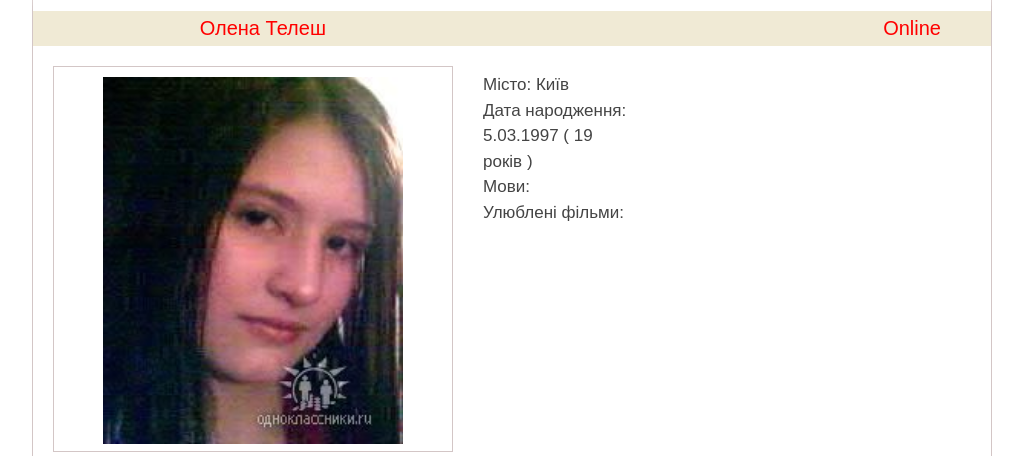
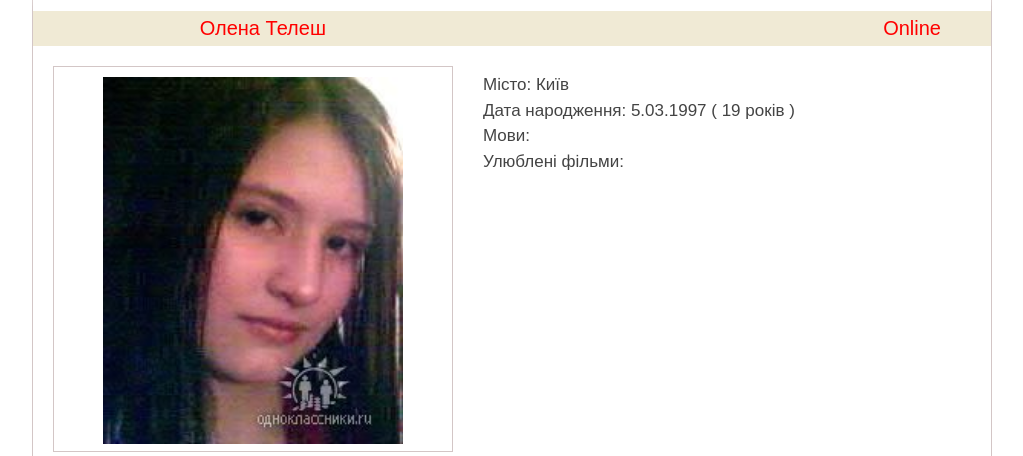
Before and after one commit to dimasik142/social_network, a PHP site: page / in a window 1280 px wide. Shown: the part 44-500 px from the top of the page, without its empty margins (128-1151 px from the left). Run offline with PHP 8.4, Linux system fonts and the light colour scheme; some libraries are stand-ins or nearby versions.

Commit message:
dimasik142

```diff
--- a/styles/index.css
+++ b/styles/index.css
@@ -140,7 +140,7 @@
 }
 
 .information{
-    width:150px;
+    width:450px;
     height:250px;
 	left: 450px;
 	top : -400px;
```
